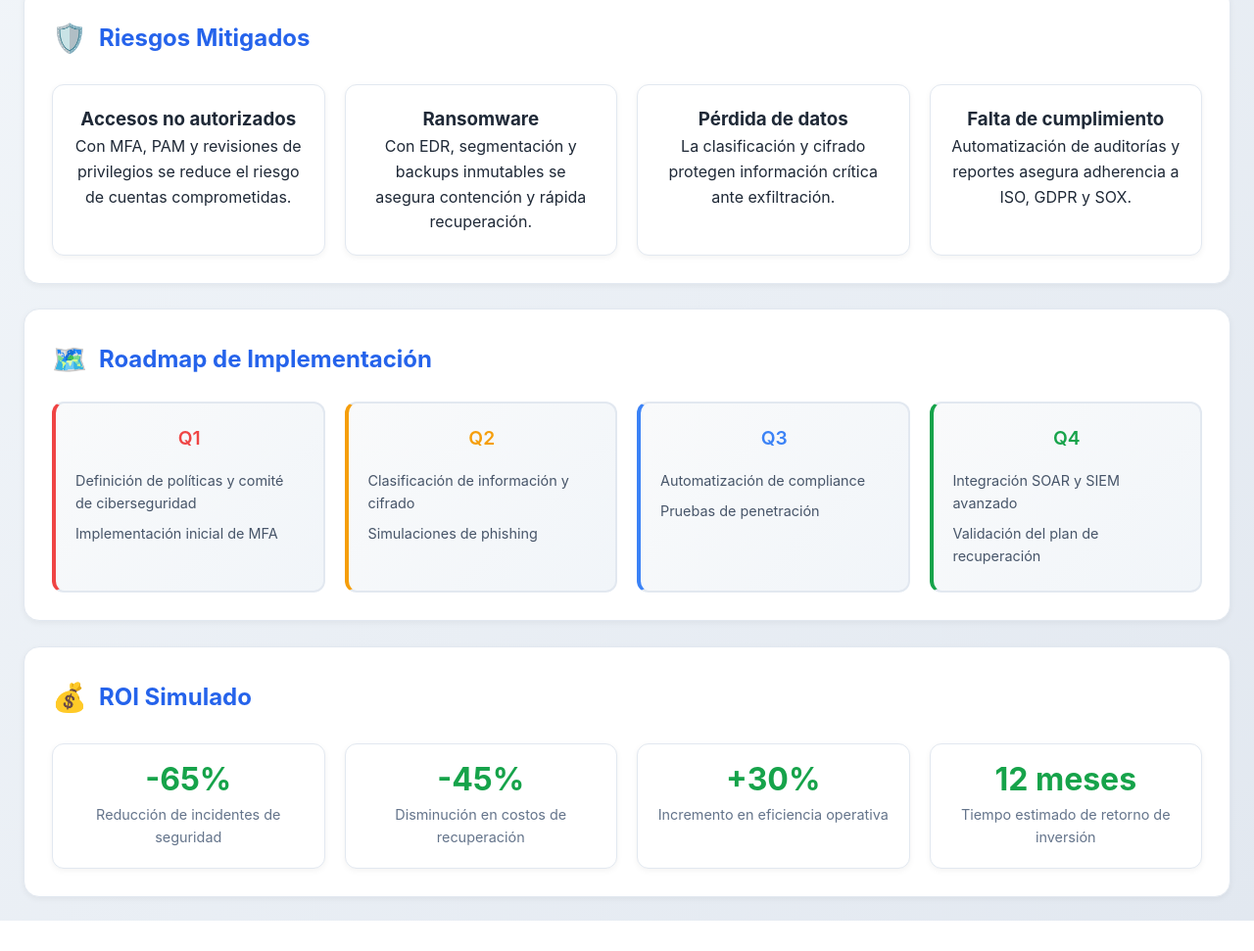
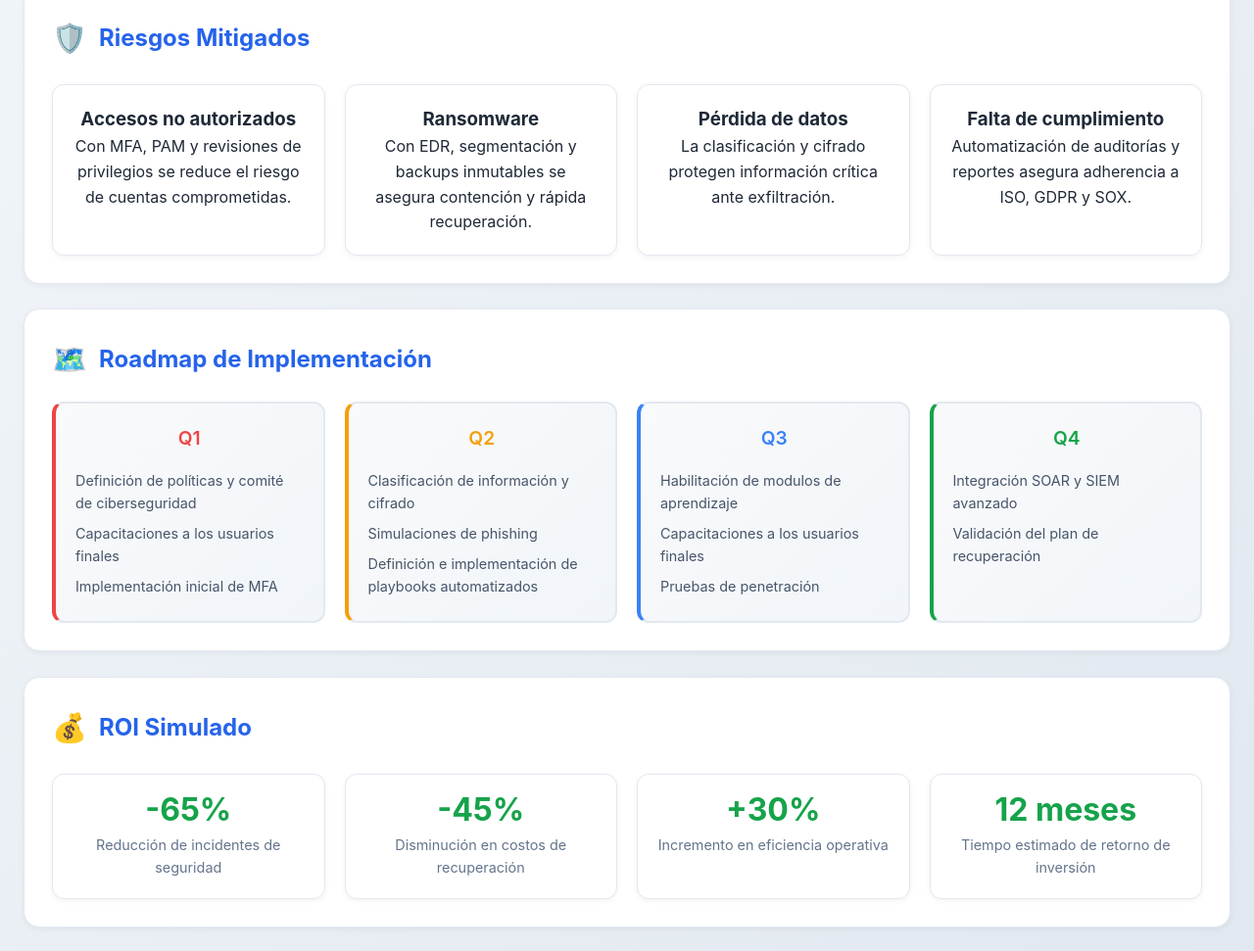
Before and after one commit to badcria2/test-seguridad, a plain HTML site: page update_states.html in a window 1280 px wide. Shown: the part 2445-3416 px from the top of the page at 98% size. Before the commit the page ends 3385 px from the top, so only its background shows below. Drawn offline with Linux system fonts and the light colour scheme.

Commit message:
se agregan cambios

```diff
--- a/update_states.html
+++ b/update_states.html
@@ -624,6 +624,7 @@
             <div class="quarter-title">Q1</div>
             <ul class="quarter-items">
               <li>Definición de políticas y comité de ciberseguridad</li>
+              <li>Capacitaciones a los usuarios finales</li>
               <li>Implementación inicial de MFA</li>
             </ul>
           </div>
@@ -632,12 +633,14 @@
             <ul class="quarter-items">
               <li>Clasificación de información y cifrado</li>
               <li>Simulaciones de phishing</li>
+              <li>Definición e implementación de playbooks automatizados</li>
             </ul>
           </div>
           <div class="quarter-card q3">
             <div class="quarter-title">Q3</div>
             <ul class="quarter-items">
-              <li>Automatización de compliance</li>
+              <li>Habilitación de modulos de aprendizaje</li>
+              <li>Capacitaciones a los usuarios finales</li>
               <li>Pruebas de penetración</li>
             </ul>
           </div>
```
